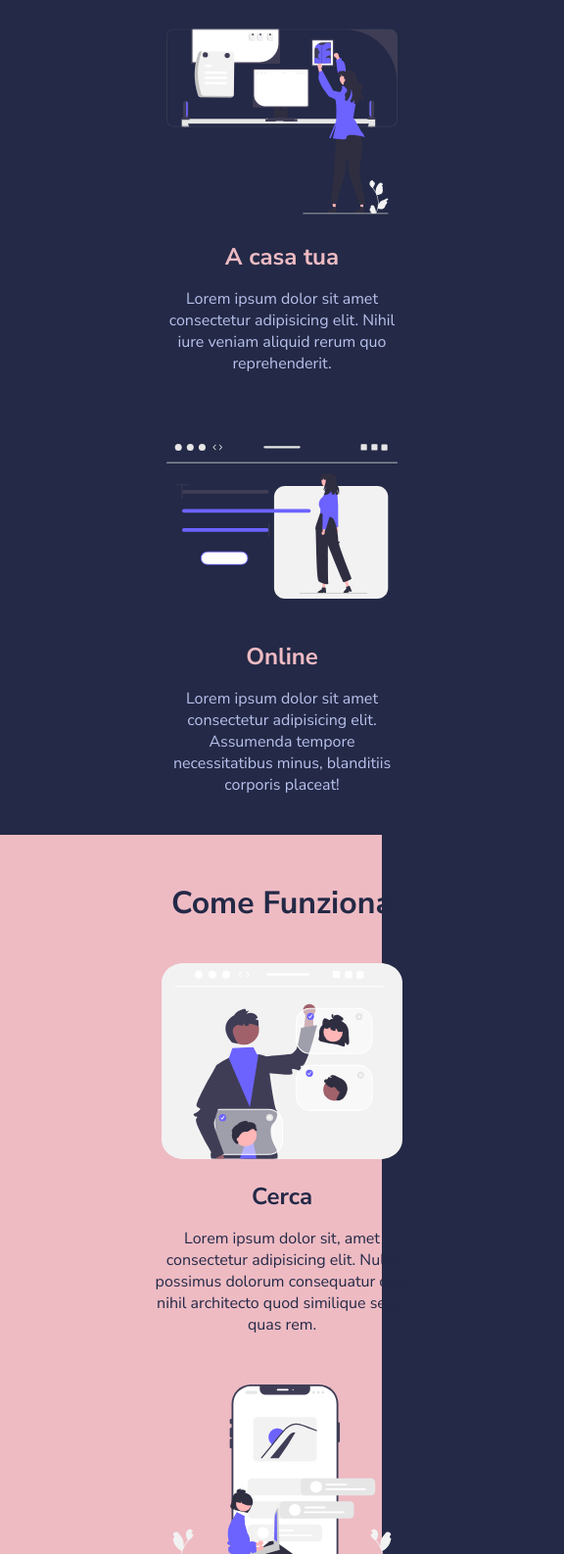
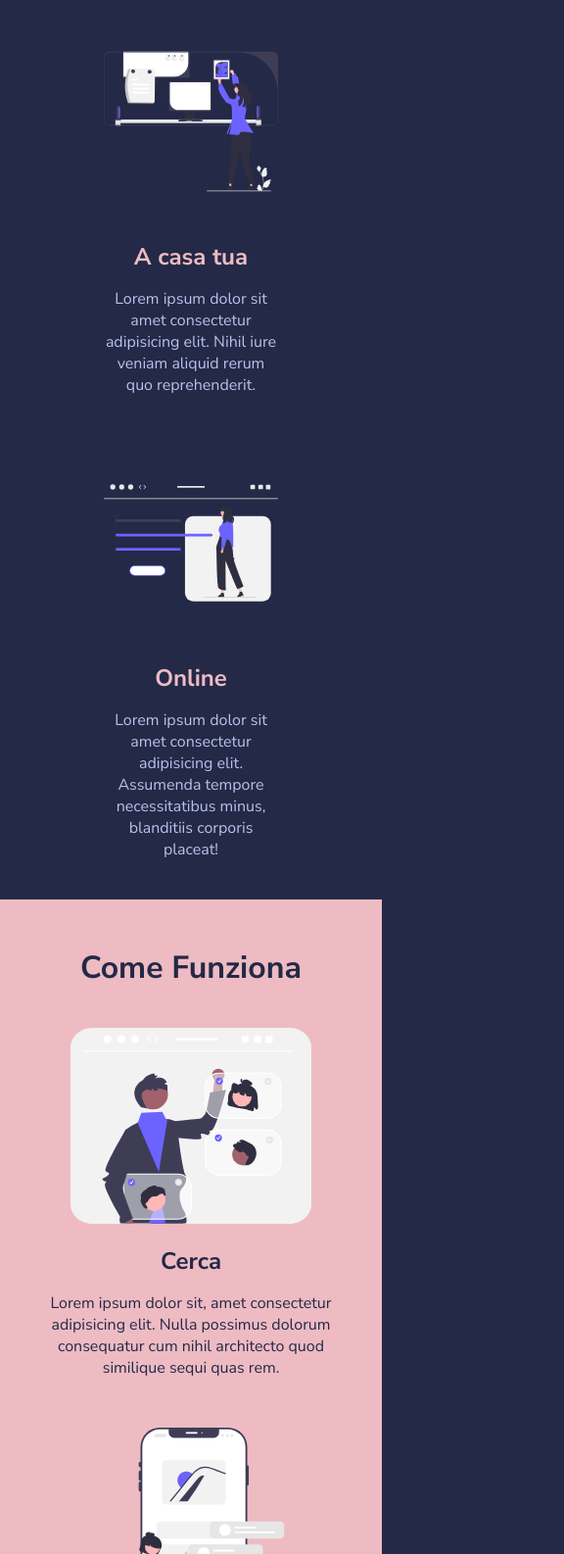
Before and after one commit to Francesco-Matteucci/html-css-resp-wannabe, a plain HTML site: page index.html in a window 390 px wide. Shown: the part 209-1795 px from the top of the page at 98% size, 576 px wide, since content can reach past the window. Drawn offline with Linux system fonts and the light colour scheme.

Commit message:
esercizio finito

```diff
--- a/css/responsive.css
+++ b/css/responsive.css
@@ -1,3 +1,9 @@
+@media screen and (max-width: 1200px) {
+    .container {
+        width: 100%;
+    }
+}
+
 @media screen and (max-width: 768px) {
     .container {
         max-width: 770px;
@@ -27,14 +33,19 @@
 
     .why-us h2 {
         padding-top: 2.5rem;
+        font-size: 3rem;
     }
 
     .steps .col {
-        width: 300px;
+        width: 320px;
     }
 
     .why-us .col-left {
         width: 80%;
     }
 
+    .lessons .col {
+        width: 60%;
+    }
+
 }
```
